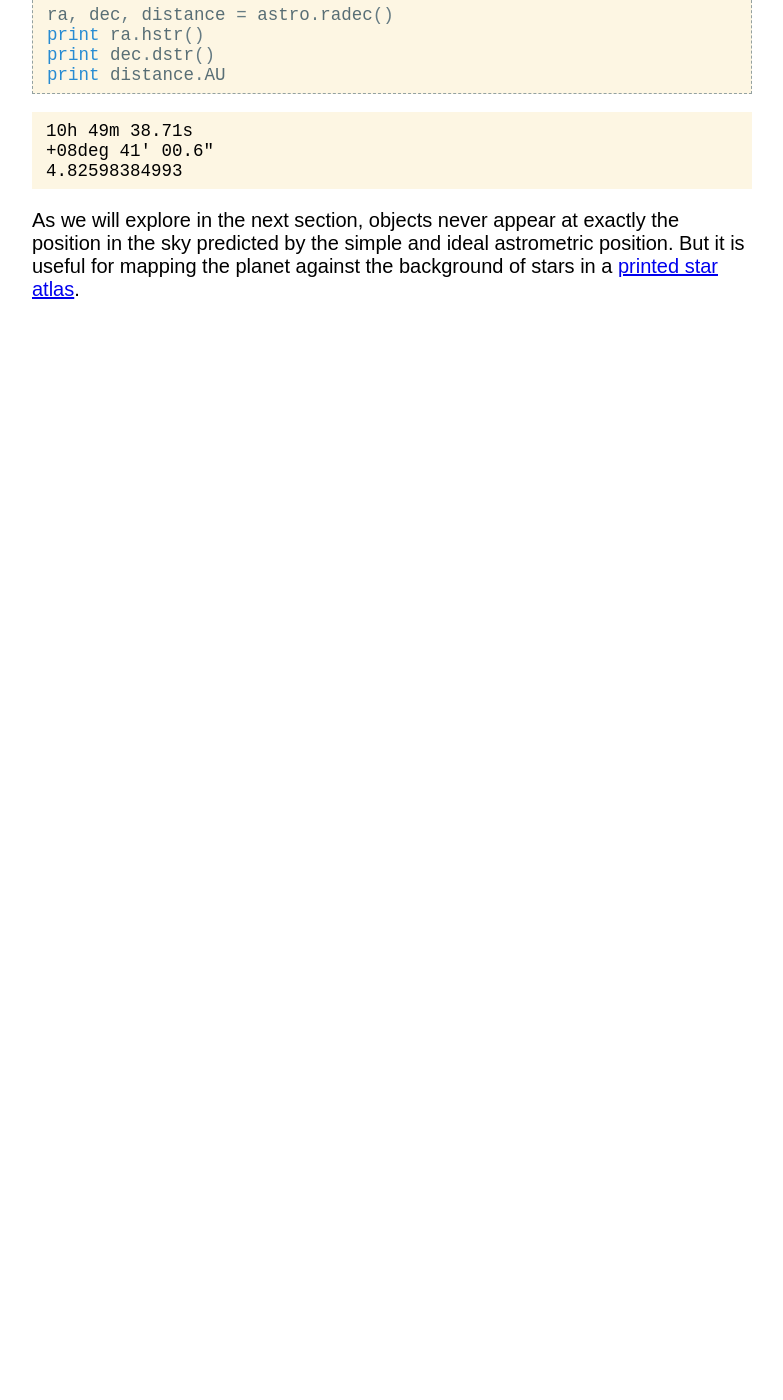
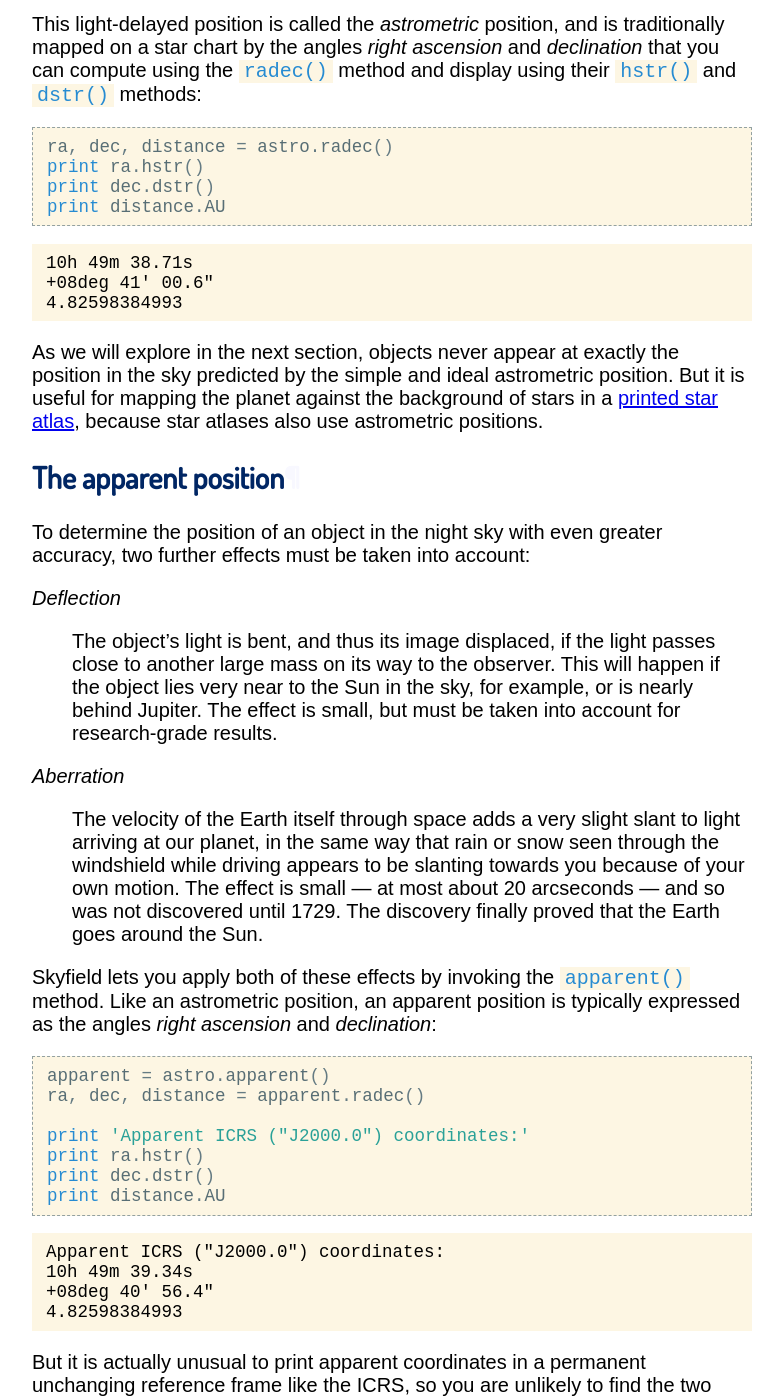
Before and after one commit to skyfielders/python-skyfield, a Sphinx documentation site: the page built from skyfield/documentation/positions.rst, in a window 1280 px wide and 1400 px high, scrolled down 2329 px. Shown: the whole window, without its empty margins (248-1031 px from the left). Built offline with Sphinx 7.4.7, drawn with Linux system fonts in a browser that asks for light colours; before the commit the page ends 2650 px from its top, so only the background shows below that; some of the changed text lies outside the part shown.

Commit message:
Write documentation for apparent positions
Also, support 'date' value for epoch= argument to radec().

```diff
--- a/skyfield/documentation/positions.rst
+++ b/skyfield/documentation/positions.rst
@@ -59,17 +59,25 @@ both in the text above and in the explanations below,
 lead to the low-level :doc:`api`
 which explains each option in even greater detail.
 
-From barycentric to astrometric position
-========================================
+From barycentric position to astrometric position
+=================================================
 
 When you ask Skyfield for the position of a planet or star,
 it produces a three-dimensional position
 that is measured from the Solar System *barycenter* —
 the center of mass around which all of the planets revolve.
-It is stored as an *x*, *y*, and *z* coordinate
-in the Barycentric Celestial Reference System (BCRS),
-which you can view by asking Skyfield
-for the :attr:`~Position.position` attribute:
+The position is stored as *x*, *y*, and *z* coordinates
+in the International Celestial Reference System (ICRS),
+a permanent frame of reference
+that is a high-precision replacement
+for the old J2000.0 system
+that was popular at the end of the 20th century.
+
+An ICRS coordinate centered on the solar system barycenter
+is called a *Barycentric Celestial Reference System* (BCRS) coordinate.
+
+You can view these coordinates
+by asking Skyfield for their :attr:`~Position.position` attribute:
 
 .. testcode::
 
@@ -110,7 +118,7 @@ does not simply fix a minor inconvenience,
 but reflects a very deep physical reality.
 Not only the light from Jupiter,
 but *all* of its physical effects,
-arrive no faster than the speed of light!
+arrive no faster than the speed of light.
 As Jupiter tugs us with its gravity,
 we do not get pulled in the direction of the “real” Jupiter —
 we get tugged in the direction of its time-delayed image
@@ -118,7 +126,7 @@ hanging in the sky above us!
 
 So Skyfield offers a :meth:`~Position.observe()` method
 that carefully backdates the position of another object
-to determine where it *was* when it generated the image
+to determine where it was when it generated the image
 that we see in our sky:
 
 .. testcode::
@@ -155,4 +163,97 @@ objects never appear at exactly the position in the sky
 predicted by the simple and ideal astrometric position.
 But it is useful for mapping the planet
 against the background of stars in a
-`printed star atlas <http://www.amazon.com/s/?_encoding=UTF8&camp=1789&creative=390957&linkCode=ur2&pageMinusResults=1&suo=1389754954253&tag=letsdisthemat-20&url=search-alias%3Daps#/ref=nb_sb_noss_1?url=search-alias%3Daps&field-keywords=star%20atlas&sprefix=star+%2Caps&rh=i%3Aaps%2Ck%3Astar%20atlas&sepatfbtf=true&tc=1389754955568>`_.
+`printed star atlas <http://www.amazon.com/s/?_encoding=UTF8&camp=1789&creative=390957&linkCode=ur2&pageMinusResults=1&suo=1389754954253&tag=letsdisthemat-20&url=search-alias%3Daps#/ref=nb_sb_noss_1?url=search-alias%3Daps&field-keywords=star%20atlas&sprefix=star+%2Caps&rh=i%3Aaps%2Ck%3Astar%20atlas&sepatfbtf=true&tc=1389754955568>`_,
+because star atlases also use astrometric positions.
+
+The apparent position
+=====================
+
+To determine the position of an object in the night sky
+with even greater accuracy,
+two further effects must be taken into account:
+
+*Deflection*
+  The object’s light is bent,
+  and thus its image displaced,
+  if the light passes close to another large mass
+  on its way to the observer.
+  This will happen if the object lies very near to the Sun in the sky,
+  for example, or is nearly behind Jupiter.
+  The effect is small,
+  but must be taken into account for research-grade results.
+
+*Aberration*
+  The velocity of the Earth itself through space
+  adds a very slight slant to light arriving at our planet,
+  in the same way that rain or snow
+  seen through the windshield while driving
+  appears to be slanting towards you
+  because of your own motion.
+  The effect is small — at most about 20 arcseconds —
+  and so was not discovered until 1729.
+  The discovery finally proved that the Earth goes around the Sun.
+
+Skyfield lets you apply both of these effects
+by invoking the :meth:`~Astrometric.apparent()` method.
+Like an astrometric position, an apparent position
+is typically expressed as the angles
+*right ascension* and *declination*:
+
+.. testcode::
+
+    apparent = astro.apparent()
+    ra, dec, distance = apparent.radec()
+
+    print 'Apparent ICRS ("J2000.0") coordinates:'
+    print ra.hstr()
+    print dec.dstr()
+    print distance.AU
+
+.. testoutput::
+
+    Apparent ICRS ("J2000.0") coordinates:
+    10h 49m 39.34s
+    +08deg 40' 56.4"
+    4.82598384993
+
+But it is actually unusual to print apparent coordinates
+in a permanent unchanging reference frame like the ICRS,
+so you are unlikely to find the two values above
+if you look up the position of Jupiter on 1980 January 1
+in an almanac or by using other astronomy software.
+
+Instead, apparent positions are usually expressed
+relative to the Earth’s real orientation
+as its rolls and tumbles through space.
+The Earth’s poles and equator move at least slightly every day,
+and move by very large amounts as years add up to centuries.
+
+To ask for right ascension and declination
+relative to the real pole and equator of Earth,
+and not the ideal permanent axes of the ICRS,
+simply add the keyword argument ``epoch='date'``
+when you ask the apparent position for coordinates:
+
+.. testcode::
+
+    ra, dec, distance = apparent.radec(epoch='date')
+
+    print 'Measured against the true equator and equinox:'
+    print ra.hstr()
+    print dec.dstr()
+    print distance.AU
+
+.. testoutput::
+
+    Measured against the true equator and equinox:
+    10h 48m 36.02s
+    +08deg 47' 18.6"
+    4.82598384993
+
+These are the coordinates
+that should match other astronomy software
+and the data in the
+`Astronomical Almanac <http://www.amazon.com/s/?_encoding=UTF8&camp=1789&creative=390957&field-keywords=astronomical%20almanac&linkCode=ur2&tag=letsdisthemat-20&url=search-alias%3Daps>`_,
+and are sometimes said to be expressed
+in the “dynamical reference system” defined by the Earth itself.
```
Also changed, not shown: other parts of skyfield/documentation/positions.rst (+1 -1 lines), 1 other file.
